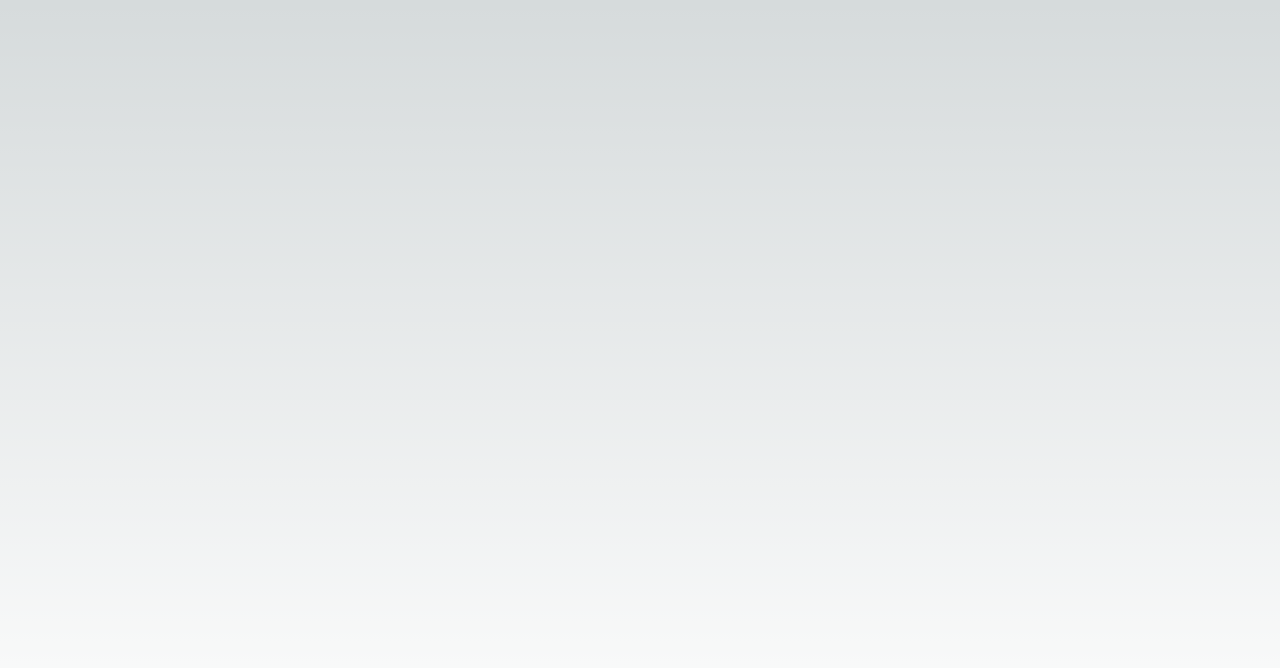
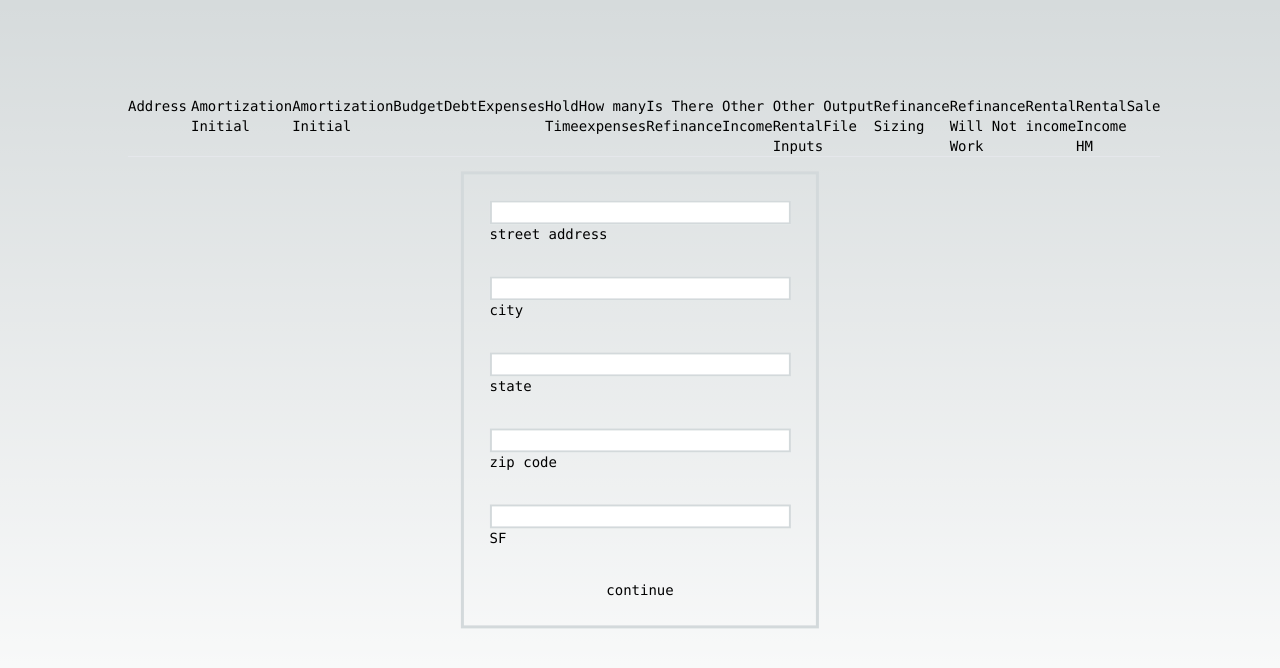
Before and after one commit to tzvirosner/appFM, a Next.js app: page / in a window 1280 px wide. Shown: the top 668 px of the page. Built offline with nearby package versions, Linux system fonts and the light colour scheme.

Commit message:
not functioning yet

```diff
--- a/src/app/address/page.tsx
+++ b/src/app/address/page.tsx
@@ -18,9 +18,7 @@ export default function Address() {
                 <label>zip code</label><br/><br/>
             </div>
             <div className="form-floating mb-3">
-                <input type="text" className="form-control" name="sf"
-                    // onKeyPress="<%=x.nc%>"
-                />
+                <input type="text" className="form-control" name="sf"/>
                 <label>SF</label><br/><br/>
             </div>
             <button type="submit" className="btn btn-primary">continue</button>
--- a/src/app/page.tsx
+++ b/src/app/page.tsx
@@ -1,11 +1,67 @@
 import Image from 'next/image'
+import Link from "next/link";
+import Address from "@/app/address/page";
 
 export default function Home() {
     return (
         <main className="flex min-h-screen flex-col items-center justify-between p-24">
             <div className="z-10 w-full max-w-5xl items-center justify-between font-mono text-sm lg:flex">
+            {/*    In tailwind create a list of navigation links to all the subpages*/}
+                <ul className="flex border-b">
+                    <li className="-mb-px mr-1">
+                        <Link href={"/address"}> Address</Link>
+                    </li>
+                    <li>
+                        <Link href={"/amort_initial"}>Amortization Initial</Link>
+                    </li>
+                    <li>
+                        <Link href={"/amort_refinance"}>Amortization Initial</Link>
+                    </li>
+                    <li>
+                        <Link href={"/budget"}>Budget</Link>
+                    </li>
+                    <li>
+                        <Link href={"/debt"}>Debt</Link>
+                    </li>
+                    <li>
+                        <Link href={"/expenses"}>Expenses</Link>
+                    </li>
+                    <li>
+                        <Link href={"/hold_time"}>Hold Time</Link>
+                    </li>
+                    <li>
+                        <Link href={"/how_many_expenses"}>How many expenses</Link>
+                    </li>
+                    <li>
+                        <Link href={"/is_there_refinance"}>Is There Refinance</Link>
+                    </li>
+                    <li>
+                        <Link href={"/other_income"}>Other Income</Link>
+                    </li>
+                    <li>
+                        <Link href={"/other_rental_inputs"}>Other Rental Inputs</Link>
+                    </li>
+                    <li>
+                        <Link href={"/output_file"}>Output File</Link>
+                    </li>
+                    <li>
+                        <Link href={"/refinance_sizing"}>Refinance Sizing</Link>
+                    </li>
+                    <li>
+                        <Link href={"/refinance_will_not_work"}>Refinance Will Not Work</Link>
+                    </li>
+                    <li>
+                        <Link href={"/rental_income"}>Rental income</Link>
+                    </li>
+                    <li>
+                        <Link href={"/rental_income_hm"}>Rental Income HM</Link>
+                    </li>
+                    <li>
+                        <Link href={"/sale"}>Sale</Link>
+                    </li>
 
-
+                </ul>
+                <Address/>
             </div>
         </main>
     )
```
